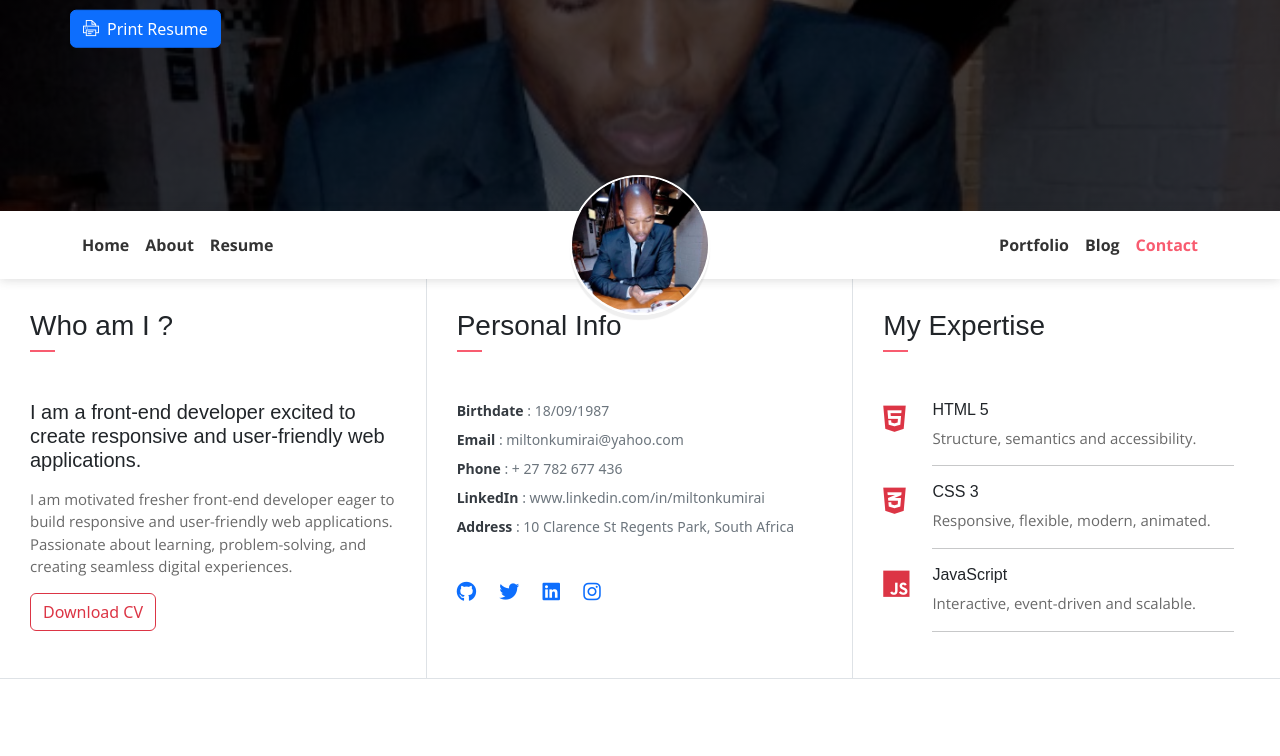
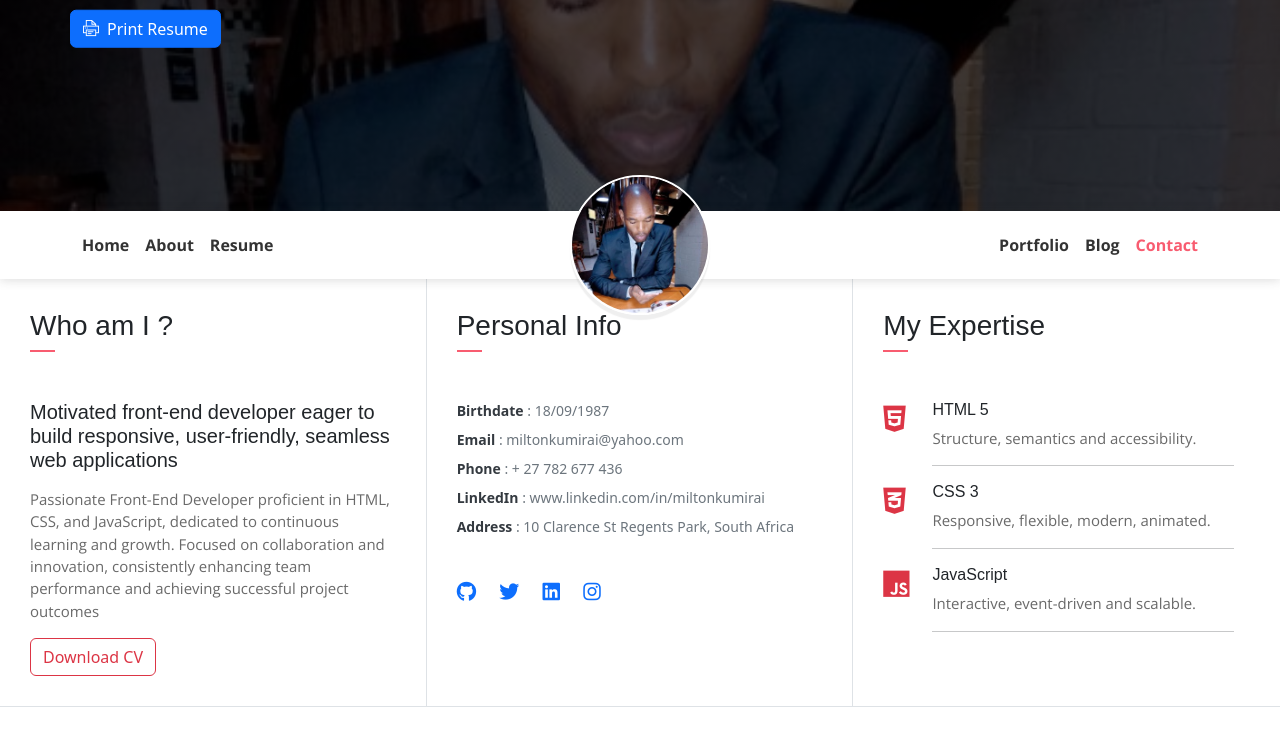
Before and after one commit to Kummirai/portfolio, a website: page public_html/index.html in a window 1280 px wide. Shown: the part 429-1185 px from the top of the page. Drawn offline with nearby package versions, Linux system fonts and the light colour scheme; some packages are replaced by stand-ins of ours; a small style sheet from the web is missing; a web font is replaced by a local one.

Commit message:
Add p;roffesional summary

```diff
--- a/public_html/index.html
+++ b/public_html/index.html
@@ -134,13 +134,14 @@
           <h3 class="font-weight-light">Who am I ?</h3>
           <span class="line mb-5"></span>
           <h5 class="mb-3">
-            I am a front-end developer excited to create responsive and
-            user-friendly web applications.
+            Motivated front-end developer eager to build responsive,
+            user-friendly, seamless web applications
           </h5>
           <p class="mt-20">
-            I am motivated fresher front-end developer eager to build responsive
-            and user-friendly web applications. Passionate about learning,
-            problem-solving, and creating seamless digital experiences.
+            Passionate Front-End Developer proficient in HTML, CSS, and
+            JavaScript, dedicated to continuous learning and growth. Focused on
+            collaboration and innovation, consistently enhancing team
+            performance and achieving successful project outcomes
           </p>
           <a
             class="btn btn-outline-danger"
```
